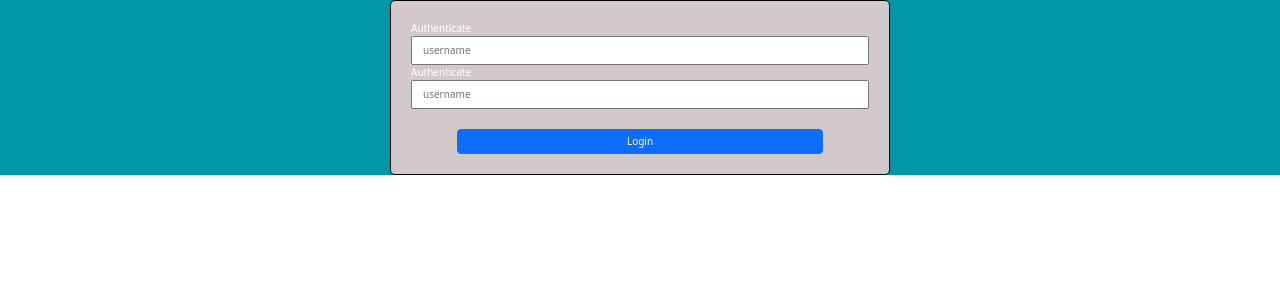
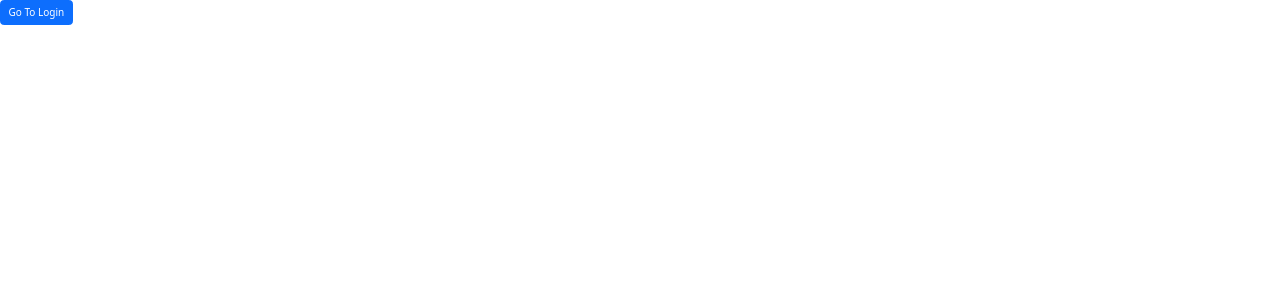
Before and after one commit to diegotubito/web-workspaces, a React (Create React App) app: page /home in a window 1280 px wide. Shown: the top 300 px of the page. Built offline with nearby package versions, Linux system fonts and the light colour scheme; sample sign-in values are in the browser's storage.

Commit message:
refactor code, separation of corncern and added local storage for tokens

```diff
--- a/package.json
+++ b/package.json
@@ -11,6 +11,7 @@
     "react": "^18.2.0",
     "react-bootstrap": "^2.10.1",
     "react-dom": "^18.2.0",
+    "react-router-dom": "^6.22.1",
     "react-scripts": "5.0.1",
     "web-vitals": "^2.1.4"
   },
--- a/src/App.css
+++ b/src/App.css
@@ -19,40 +19,3 @@ html {
 *:after {
     box-sizing: inherit;
 }
-
-.main-navigation {
-  background-color: var(--secundario);
-  color: var(--blanco);
-  display: flex;
-  flex-direction: column;
-  /* by default */
-  align-items: center;
-}
-
-.margin-top {
-  margin-top: 2rem;
-}
-
-.outer-container {
-  border: 1px solid black;
-  padding: 2rem;
-  background-color: #d2caca;
-  border-radius: 0.5rem;
-  max-width: 50rem;
-  width: 100%;
-}
-
-.inputText {
-  background-color: red;
-}
-
-.button-login-container {
-  display: flex;
-  flex-direction: column;
-  align-items: center;
-  justify-content: center;
-}
-
-.button-login {
-  width: 80%;
-}
--- a/src/App.jsx
+++ b/src/App.jsx
@@ -1,137 +1,40 @@
 import logo from './logo.svg';
 import './App.css';
-import { TextInputView } from './Pages/InputViews/TextInputView';
-import { Button } from 'react-bootstrap';
-import { useCallback, useState } from 'react';
-import { useLogin } from './Pages/Login/useLogin';
+import { Routes, Route, useNavigate } from 'react-router-dom';
+import { Navigate } from 'react-router-dom';
+import { LoginView } from './Pages/Login/LoginView';
+import { Home } from './Pages/Home/Home';
+import { useEffect } from 'react';
 
 function App() {
-  const [emailForm, setEmailForm] = useState({
-    name: 'email_input',
-    value: '',
-    errorMessage: '',
-    type: 'text'
-  })
-
-  const [passwordForm, setPaswordForm] = useState({
-    name: 'password_input',
-    value: '',
-    errorMessage: '',
-    type: 'password'
-  })
-
-  const { doLogin, loginError, loginSuccess } = useLogin()
-
-  const onLogin = async () => {
-    if (!groupValidation()) {
-      console.log('Something is missing');
-      // Optionally, update the UI to indicate the validation error
-      return;
-    }
-
-    await doLogin(emailForm.value, passwordForm.value);
-
-  };
-
-  const onInputChange = (name, newValue) => {
-
-    switch (name) {
-      case 'email_input':
-        console.log('from email input', emailForm.value)
-        break
-      case 'password_input':
-        console.log('from password input', passwordForm.value)
-        break
-    }
-  }
-
-  const onDidBeginInput = (name, begin) => {
-    if (!begin) {
-
-      switch (name) {
-        case 'email_input':
-          validateEmail()
-          break
-        case 'password_input':
-          validatePassword()
-          break
-      }
-    } else {
-      // did begin
-      switch (name) {
-        case 'email_input':
-          setEmailForm({ ...emailForm, errorMessage: null })
-          break
-        case 'password_input':
-          setPaswordForm({ ...passwordForm, errorMessage: null })
-          break
-      }
-    }
-  }
-
-  const onReturnPressed = (name) => {
-    console.log(name)
-  }
-
-  const validateEmail = () => {
-    if (!emailForm.value) {
-      setEmailForm({ ...emailForm, errorMessage: 'email should not be empty' })
-      return false
-    }
-
-    setEmailForm({ ...emailForm, errorMessage: null })
-    return true
-  }
-
-  const validatePassword = () => {
-    if (!passwordForm.value) {
-      setPaswordForm({ ...passwordForm, errorMessage: 'password is missing' })
-      return false
-    }
-    setPaswordForm({ ...passwordForm, errorMessage: null })
-    return true
-  }
-
-  const groupValidation = () => {
-    const emailValidation = validateEmail()
-    const passwordValidation = validatePassword()
-
-    return emailValidation && passwordValidation
-  }
+  /* With the default route and protected routes set up, you may not need the useEffect hook in your App component to navigate to /home immediately.
+   The routing logic will handle taking the user to the correct page based on their authentication status and the URL they visit.*/
 
   return (
     <>
-      <div className='main-navigation'>
-        <div className='outer-container'>
-          <div>
-            <TextInputView
-              onInputChange={onInputChange}
-              onDidBegin={onDidBeginInput}
-              onReturnPressed={onReturnPressed}
-              form={emailForm}
-              setForm={setEmailForm}
-            />
-
-            <TextInputView
-              onInputChange={onInputChange}
-              onDidBegin={onDidBeginInput}
-              onReturnPressed={onReturnPressed}
-              form={passwordForm}
-              setForm={setPaswordForm}
-            />
-
-            <div className='button-login-container margin-top' >
-              <Button className='button-login' variant="primary" onClick={() => onLogin()}>Login</Button>{''}
-              {loginError && <p className="error-message">{loginError}</p>}
-              {loginSuccess && <p className="error-message">SUCCESS</p>}
-            </div>
-          </div>
-
-        </div>
-      </div>
-
+      <Routes>
+        <Route path="/" element={<Navigate replace to="/home" />} /> {/* Redirect from / to /home */}
+        <Route path="/login" element={<LoginView />} />
+        <Route path="/home" element={
+          <ProtectedRoute>
+            <Home />
+          </ProtectedRoute>
+        } />
+      </Routes>
     </>
-  );
+  )
 }
 
+const ProtectedRoute = ({ children }) => {
+  const token = localStorage.getItem('token');
+  const isAuthenticated = token ? true: false;
+
+  if (!isAuthenticated) {
+    // Redirect to /login if not authenticated
+    return <Navigate to="/login" replace />;
+  }
+
+  return children; // Render the protected component if authenticated
+};
+
 export default App;
--- /dev/null
+++ b/src/Pages/Home/Home.jsx
@@ -0,0 +1,18 @@
+import { useState, useEffect } from 'react';
+import { Button } from 'react-bootstrap';
+import { useNavigate } from 'react-router-dom';
+
+export const Home = () => {
+    const [routeToLogin, setRouteToLogin] = useState(false)
+    const navigate = useNavigate()
+
+    useEffect(() => {
+        if (routeToLogin) {
+            navigate('/login');
+        }
+    }, [routeToLogin])
+
+    return (
+        <Button onClick={() => setRouteToLogin(true)}>Go To Login</Button>
+    )
+}
--- a/src/Pages/InputViews/TextInputView.jsx
+++ b/src/Pages/InputViews/TextInputView.jsx
@@ -42,6 +42,7 @@ export const TextInputView = ({onInputChange, onDidBegin, onReturnPressed, form,
         type={form.type}
         name={form.name}
         value={form.value}
+        autoComplete={form.type === 'password' ? 'current-password' : 'on'}
       />
       { (form.errorMessage)  && <p className='errorMessage'>{form.errorMessage}</p>}
     </div>
--- /dev/null
+++ b/src/Pages/Login/LoginView.css
@@ -0,0 +1,36 @@
+.main-navigation {
+     background-color: var(--secundario);
+     color: var(--blanco);
+     display: flex;
+     flex-direction: column;
+     /* by default */
+     align-items: center;
+}
+
+.margin-top {
+     margin-top: 2rem;
+}
+
+.outer-container {
+     border: 1px solid black;
+     padding: 2rem;
+     background-color: #d2caca;
+     border-radius: 0.5rem;
+     max-width: 50rem;
+     width: 100%;
+}
+
+.inputText {
+     background-color: red;
+}
+
+.button-login-container {
+     display: flex;
+     flex-direction: column;
+     align-items: center;
+     justify-content: center;
+}
+
+.button-login {
+     width: 80%;
+}
--- /dev/null
+++ b/src/Pages/Login/LoginView.jsx
@@ -0,0 +1,147 @@
+import { TextInputView } from '../InputViews/TextInputView';
+import { Button } from 'react-bootstrap';
+import { useEffect, useState } from 'react';
+import { useLogin } from './useLogin'
+import { useNavigate } from 'react-router-dom';
+import './LoginView.css';
+
+export const LoginView = () => {
+
+    const navigate = useNavigate();
+
+    const [emailForm, setEmailForm] = useState({
+        name: 'email_input',
+        value: '',
+        errorMessage: '',
+        type: 'text'
+    })
+
+    const [passwordForm, setPaswordForm] = useState({
+        name: 'password_input',
+        value: '',
+        errorMessage: '',
+        type: 'password'
+    })
+
+    const { doLogin, loginError, loginSuccess } = useLogin()
+
+    useEffect(() => {
+        if (loginSuccess) {
+            navigate('/home')
+        }
+    }, [loginSuccess])
+
+
+    const onLogin = async () => {
+        if (!groupValidation()) {
+            console.log('Something is missing');
+            // Optionally, update the UI to indicate the validation error
+            return;
+        }
+
+        await doLogin(emailForm.value, passwordForm.value);
+    };
+
+    const onInputChange = (name, newValue) => {
+
+        switch (name) {
+            case 'email_input':
+                console.log('from email input', emailForm.value)
+                break
+            case 'password_input':
+                console.log('from password input', passwordForm.value)
+                break
+        }
+    }
+
+    const onDidBeginInput = (name, begin) => {
+        if (!begin) {
+
+            switch (name) {
+                case 'email_input':
+                    validateEmail()
+                    break
+                case 'password_input':
+                    validatePassword()
+                    break
+            }
+        } else {
+            // did begin
+            switch (name) {
+                case 'email_input':
+                    setEmailForm({ ...emailForm, errorMessage: null })
+                    break
+                case 'password_input':
+                    setPaswordForm({ ...passwordForm, errorMessage: null })
+                    break
+            }
+        }
+    }
+
+    const onReturnPressed = (name) => {
+        console.log(name)
+    }
+
+    const validateEmail = () => {
+        if (!emailForm.value) {
+            setEmailForm({ ...emailForm, errorMessage: 'email should not be empty' })
+            return false
+        }
+
+        setEmailForm({ ...emailForm, errorMessage: null })
+        return true
+    }
+
+    const validatePassword = () => {
+        if (!passwordForm.value) {
+            setPaswordForm({ ...passwordForm, errorMessage: 'password is missing' })
+            return false
+        }
+        setPaswordForm({ ...passwordForm, errorMessage: null })
+        return true
+    }
+
+    const groupValidation = () => {
+        const emailValidation = validateEmail()
+        const passwordValidation = validatePassword()
+
+        return emailValidation && passwordValidation
+    }
+
+    return (
+        <>
+            <div className='main-navigation'>
+                <div className='outer-container'>
+                    <form>
+                        <TextInputView
+                            onInputChange={onInputChange}
+                            onDidBegin={onDidBeginInput}
+                            onReturnPressed={onReturnPressed}
+                            form={emailForm}
+                            setForm={setEmailForm}
+                        />
+
+                        <TextInputView
+                            onInputChange={onInputChange}
+                            onDidBegin={onDidBeginInput}
+                            onReturnPressed={onReturnPressed}
+                            form={passwordForm}
+                            setForm={setPaswordForm}
+                        />
+
+                        <div className='button-login-container margin-top' >
+                            <Button className='button-login' variant="primary" onClick={() => onLogin()}>Login</Button>{''}
+                            {loginError && <p className="error-message">{loginError}</p>}
+                            {loginSuccess && <p className="error-message">SUCCESS</p>}
+                        </div>
+                    </form>
+
+                </div>
+            </div>
+
+
+
+        </>
+    );
+
+}
--- a/src/Pages/Login/useLogin.jsx
+++ b/src/Pages/Login/useLogin.jsx
@@ -12,6 +12,8 @@ export const useLogin = () => {
       console.log('Login successful:', response.data);
       setLoginSuccess(true)
       setLoginError(null);
+      localStorage.setItem('token', response.data.accessToken); // Store the token in local storage
+      console.log(response.data.accessToken)
     } catch (error) {
       setLoginSuccess(false)
       if (error.response) {
--- a/src/index.js
+++ b/src/index.js
@@ -4,11 +4,14 @@ import './index.css';
 import App from './App';
 import 'bootstrap/dist/css/bootstrap.min.css';
 import reportWebVitals from './reportWebVitals';
+import { BrowserRouter } from 'react-router-dom';
 
 const root = ReactDOM.createRoot(document.getElementById('root'));
 root.render(
   <React.StrictMode>
-    <App />
+    <BrowserRouter>
+      <App />
+    </BrowserRouter>
   </React.StrictMode>
 );
 
```
Also changed, not shown: 1 other file (tests, documents, lock files or other folders).
